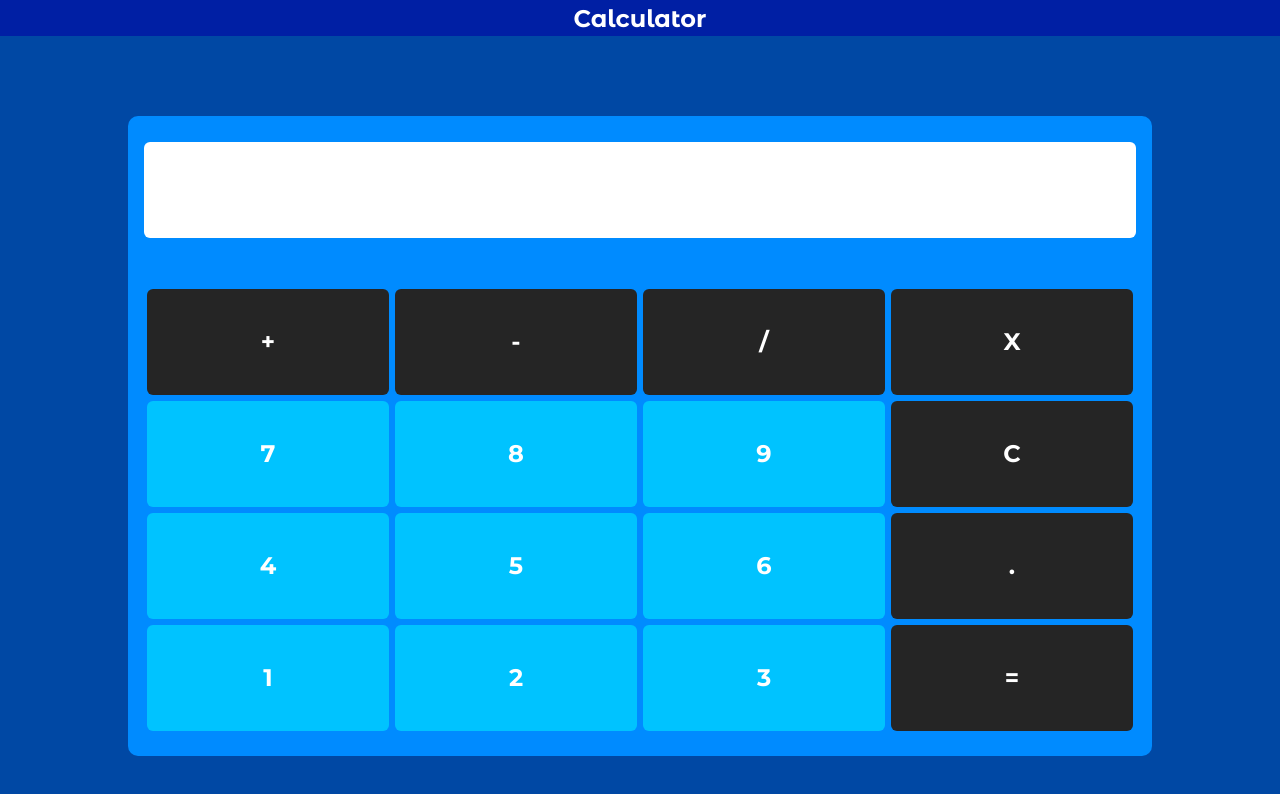
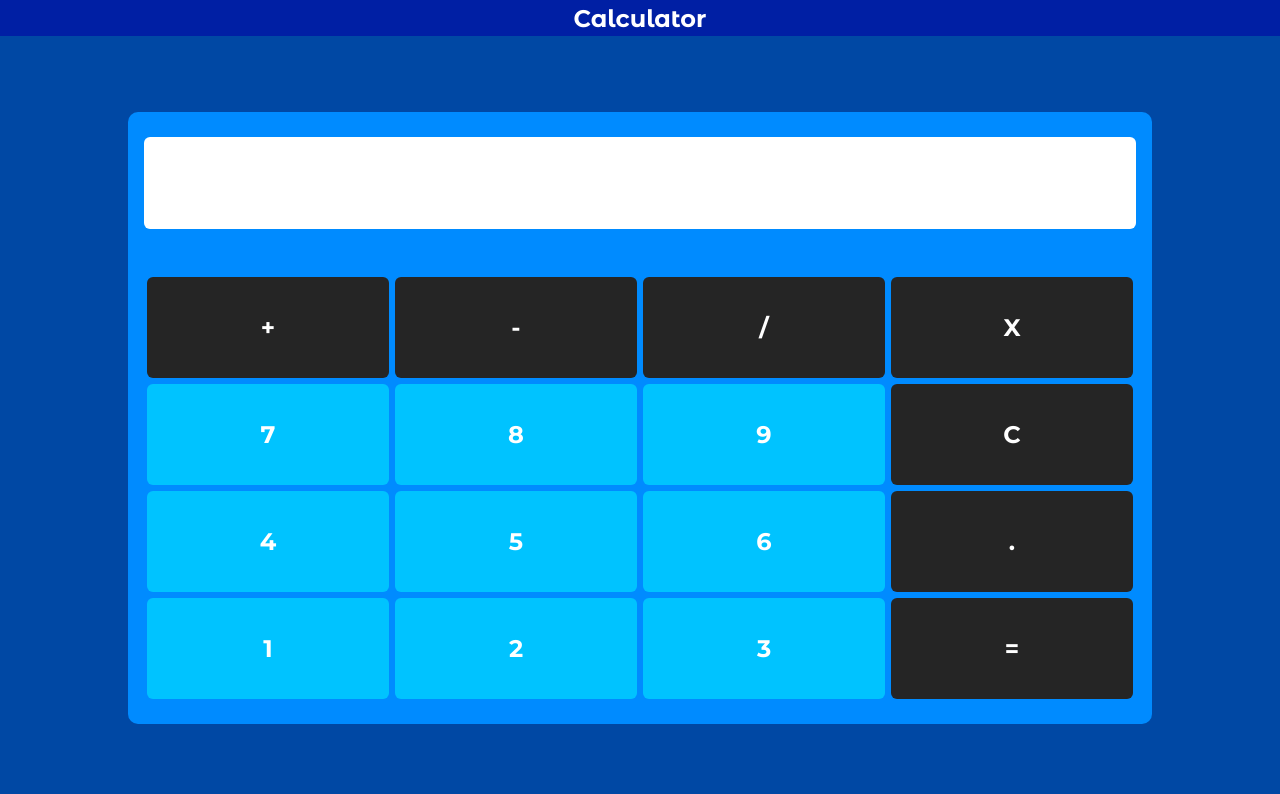
Before and after one commit to glgio7/DIO-Calculator, a React (Vite) app: page / in a window 1280 px wide. Shown: the top 794 px of the page. Built offline with nearby package versions, Linux system fonts and the light colour scheme.

Commit message:
styles: export & structure

```diff
--- a/src/App.jsx
+++ b/src/App.jsx
@@ -1,6 +1,7 @@
 import Input from "./components/Input";
+import Header from "./components/Header";
 import Button from "./components/Button";
-import { Container, Content, Header, Row } from "./styles";
+import * as S from "./styles";
 import { useState } from "react";
 
 const App = () => {
@@ -45,19 +46,23 @@ const App = () => {
 	};
 
 	const handleEquals = () => {
-		if (firstNumber !== "0" && operation !== "" && currentNumber !== "0") {
+		if (operation) {
 			switch (operation) {
 				case "+":
-					setCurrentNumber(currentNumber + firstNumber);
+					setCurrentNumber(Number(firstNumber) + Number(currentNumber));
+					setOperation("");
 					break;
 				case "-":
 					setCurrentNumber(firstNumber - currentNumber);
+					setOperation("");
 					break;
 				case "x":
 					setCurrentNumber(firstNumber * currentNumber);
+					setOperation("");
 					break;
 				case "/":
 					setCurrentNumber(firstNumber / currentNumber);
+					setOperation("");
 					break;
 				default:
 					break;
@@ -67,26 +72,24 @@ const App = () => {
 
 	return (
 		<>
-			<Header>
-				<span>Calculator</span>
-			</Header>
-			<Container>
-				<Content>
+			<Header />
+			<S.Container>
+				<S.Content>
 					<Input value={currentNumber !== 0 ? currentNumber : ""} />
 					<div className="wrapper">
-						<Row>
+						<S.Row>
 							<Button label="+" onClick={handleSumNumbers} />
 							<Button label="-" onClick={handleMinusNumbers} />
 							<Button label="/" onClick={handleDivNumbers} />
 							<Button label="X" onClick={handleMultNumbers} />
-						</Row>
-						<Row>
+						</S.Row>
+						<S.Row>
 							<Button label="7" onClick={() => handleAddNumber(7)} />
 							<Button label="8" onClick={() => handleAddNumber(8)} />
 							<Button label="9" onClick={() => handleAddNumber(9)} />
 							<Button label="C" onClick={handleOnClear} />
-						</Row>
-						<Row>
+						</S.Row>
+						<S.Row>
 							<Button label="4" onClick={() => handleAddNumber(4)} />
 							<Button label="5" onClick={() => handleAddNumber(5)} />
 							<Button label="6" onClick={() => handleAddNumber(6)} />
@@ -94,16 +97,16 @@ const App = () => {
 								label="."
 								onClick={() => setCurrentNumber(currentNumber.concat("."))}
 							/>
-						</Row>
-						<Row>
+						</S.Row>
+						<S.Row>
 							<Button label="1" onClick={() => handleAddNumber(1)} />
 							<Button label="2" onClick={() => handleAddNumber(2)} />
 							<Button label="3" onClick={() => handleAddNumber(3)} />
 							<Button label="=" onClick={handleEquals} />
-						</Row>
+						</S.Row>
 					</div>
-				</Content>
-			</Container>
+				</S.Content>
+			</S.Container>
 		</>
 	);
 };
--- /dev/null
+++ b/src/components/Header/index.jsx
@@ -0,0 +1,11 @@
+import * as S from "./styles";
+
+const Header = () => {
+	return (
+		<S.Header>
+			<span>Calculator</span>
+		</S.Header>
+	);
+};
+
+export default Header;
--- /dev/null
+++ b/src/components/Header/styles.js
@@ -0,0 +1,16 @@
+import styled from "styled-components";
+
+export const Header = styled.header`
+	width: 100%;
+	height: 36px;
+	background-color: #001fa4;
+	display: flex;
+	align-items: center;
+	justify-content: center;
+
+	span {
+		font-weight: bold;
+		color: #fff;
+		font-size: 1.5rem;
+	}
+`;
--- a/src/globalcss.jsx
+++ b/src/globalcss.jsx
@@ -14,6 +14,10 @@ const GlobalCSS = createGlobalStyle`
     height: 100%;
     width: 100%;
   }
+
+  body{
+	background-color: #0048a4;
+  }
 `;
 
 export default GlobalCSS;
--- a/src/styles.jsx
+++ b/src/styles.jsx
@@ -1,32 +1,15 @@
 import styled from "styled-components";
 
-export const Header = styled.header`
+export const Container = styled.main`
+	display: flex;
+	flex-direction: column;
+	justify-content: center;
 	width: 100%;
-	height: 36px;
-	background-color: #001fa4;
-	display: flex;
-	align-items: center;
-	justify-content: center;
-
-	span {
-		font-weight: bold;
-		color: #fff;
-		font-size: 1.5rem;
-	}
-`;
-
-export const Container = styled.div`
-	width: 100%;
-	height: 100vh;
-
-	background: #0048a4;
-
-	display: flex;
-	align-items: center;
-	justify-content: center;
+	height: calc(100vh - 36px);
 `;
 
 export const Content = styled.div`
+	margin: 0 auto;
 	display: flex;
 	flex-direction: column;
 	justify-content: space-around;
@@ -38,9 +21,6 @@ export const Content = styled.div`
 
 	.wrapper {
 		height: 70%;
-		display: flex;
-		flex-direction: column;
-		justify-content: center;
 	}
 `;
 
```
